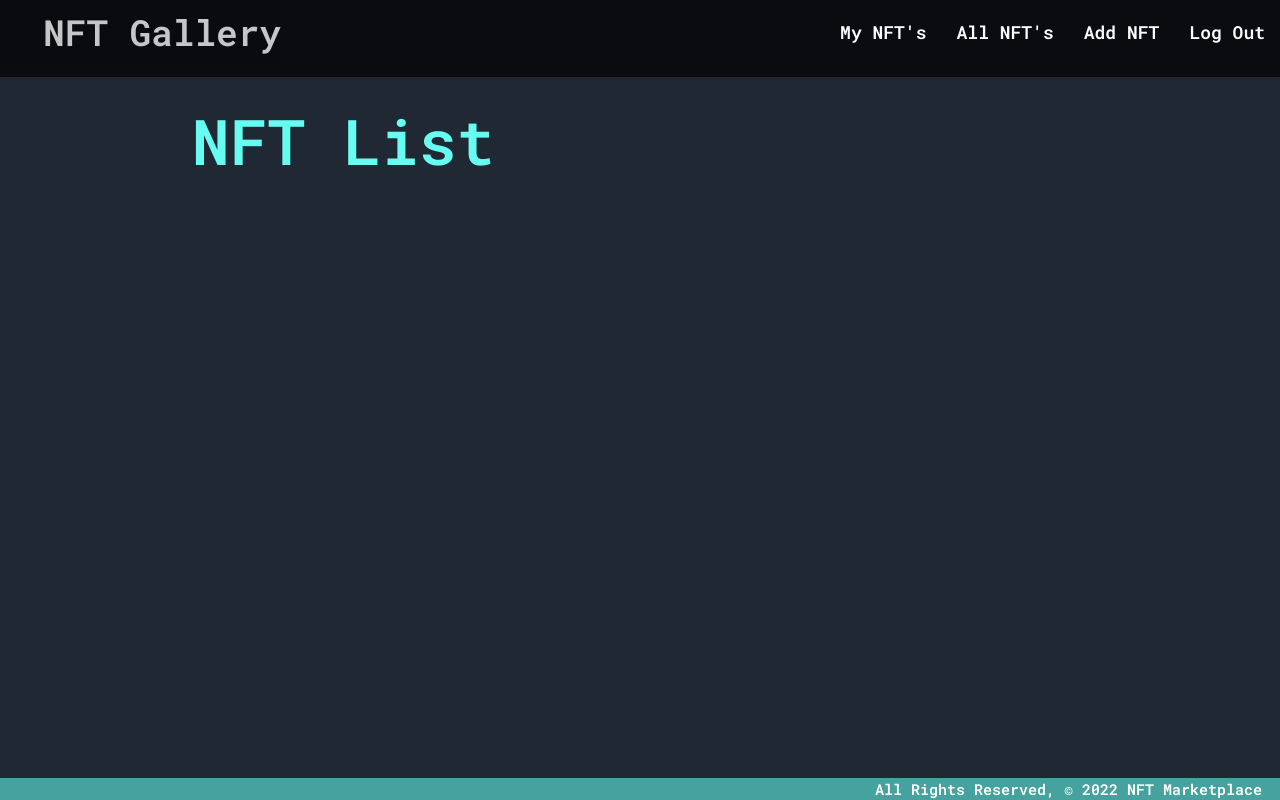
After one commit to TonyPurple/nft-market--flex-44, a Django app: page /nfts/all/ in a window 1280 px wide. The commit adds this page. Run offline with Django 4.2, Linux system fonts and the light colour scheme; the visitor is signed in with stand-in values (Sample User, id 1); data that the repository does not hold is empty.

Commit message:
add nft list view for items created by any user, require login on views

```diff
--- a/main/templates/base.html
+++ b/main/templates/base.html
@@ -24,6 +24,7 @@
                 <ul class="right">
                     {% if user.is_authenticated %}
                     <li><a href="{% url 'nft_index' %}">My NFT's</a></li>
+                    <li><a href="{% url 'nft_list' %}">All NFT's</a></li>
                     <li><a href="{% url 'nft_create' %}">Add NFT</a></li>
                     <li><a href="{% url 'logout' %}">Log Out</a></li>
                     {% else %}
--- /dev/null
+++ b/main/templates/main/nft_list.html
@@ -0,0 +1,20 @@
+{% extends 'base.html' %} {% block content %}
+
+<h1>NFT List</h1>
+
+{% for nft in nft_list %}
+<a href="{% url 'detail' nft.id %}">
+    <div class="card">
+        <div class="card-content">
+            <div class="card-img-container">
+                {% for photo in nft.photo_set.all %}
+                <img class="responsive-img card-panel" src="{{photo.url}}"> {% empty %}
+                <div class="card-panel teal-text center-align">No Photos Uploaded</div>
+                {% endfor %}
+            </div>
+            <h2 class="card-title">{{ nft.nft_name }}</h2>
+            <p><small>{{ nft.token_id }}</small></p>
+        </div>
+    </div>
+</a>
+{% endfor %} {% endblock %}
--- a/main/urls.py
+++ b/main/urls.py
@@ -7,6 +7,7 @@ urlpatterns = [
   path('nfts/create/', views.NFTCreate.as_view(), name='nft_create'),
   path('nfts/<int:nft_id>/', views.nft_detail, name='detail'),
   path('nfts/', views.nft_index, name='nft_index'),
+  path('nfts/all/', views.NFTList.as_view(), name='nft_list'),
   path('nfts/<int:pk>/edit/', views.NFTEdit.as_view(), name='nft_edit'),
   path('nfts/<int:nft_id>/add_photo/', views.add_photo, name='add_photo'),
   path('nfts/<int:pk>/delete/', views.NFTDelete.as_view(), name='nft_delete'),
--- a/main/views.py
+++ b/main/views.py
@@ -1,5 +1,7 @@
 from django.shortcuts import render, redirect
 from django.views.generic.edit import CreateView, UpdateView, DeleteView
+from django.views.generic import ListView
+from .models import NFT, Photo
 from django.contrib.auth import login
 from django.contrib.auth.forms import UserCreationForm
 from django.urls import reverse
@@ -9,11 +11,11 @@ from django.contrib.auth.decorators import login_required
 from django.contrib.auth.mixins import LoginRequiredMixin
 import uuid
 import boto3
-from .models import NFT, Photo
 
 S3_BASE_URL = 'https://s3.us-east-1.amazonaws.com/'
 BUCKET = 'nftmarketgallery'
 
+@login_required
 def add_photo(request, nft_id):
     # photo-file will be the "name" attribute on the <input type="file">
     photo_file = request.FILES.get('photo-file', None)
@@ -50,9 +52,12 @@ class NFTEdit(LoginRequiredMixin, UpdateView):
     form.instance.user = self.request.user
     return super().form_valid(form)
 
-class NFTDelete(DeleteView):
+class NFTDelete(LoginRequiredMixin, DeleteView):
   model = NFT
   success_url='/nfts/'
+
+class NFTList(LoginRequiredMixin, ListView):
+  model = NFT
 
 @login_required
 def nft_detail(request, nft_id):
```
